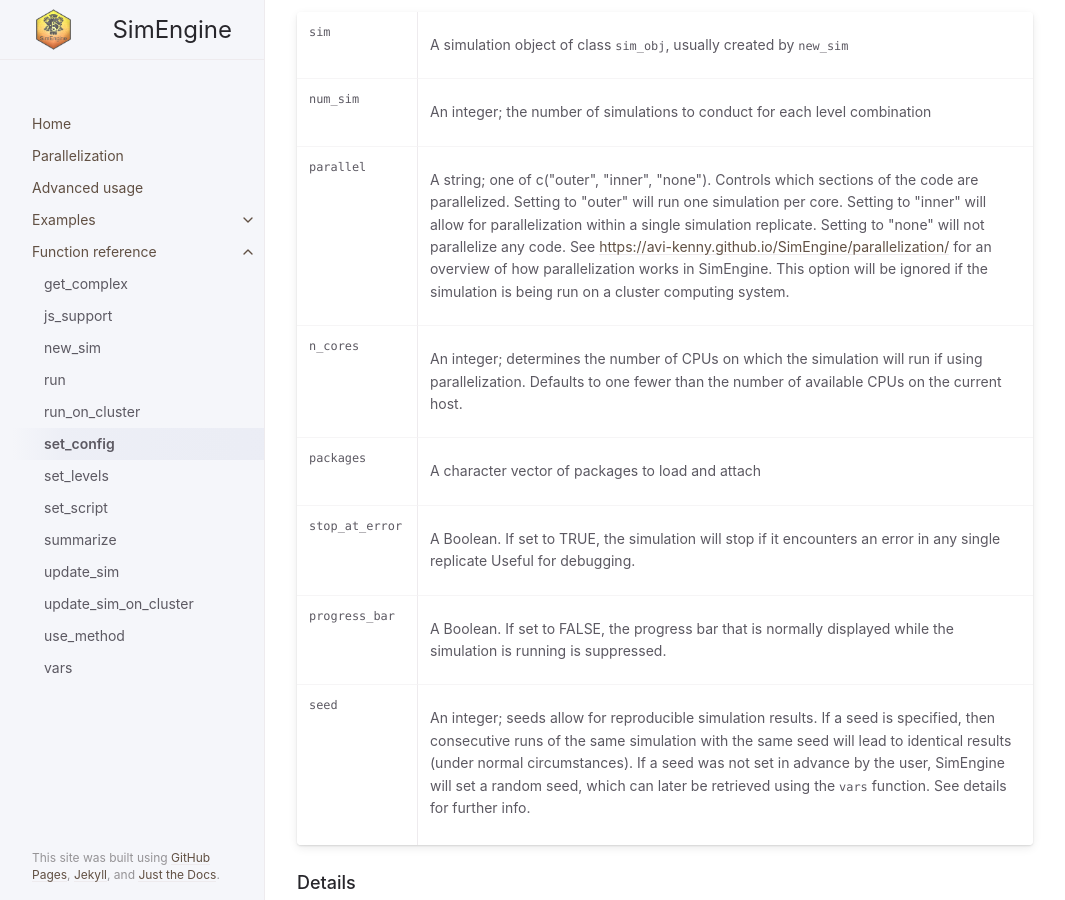
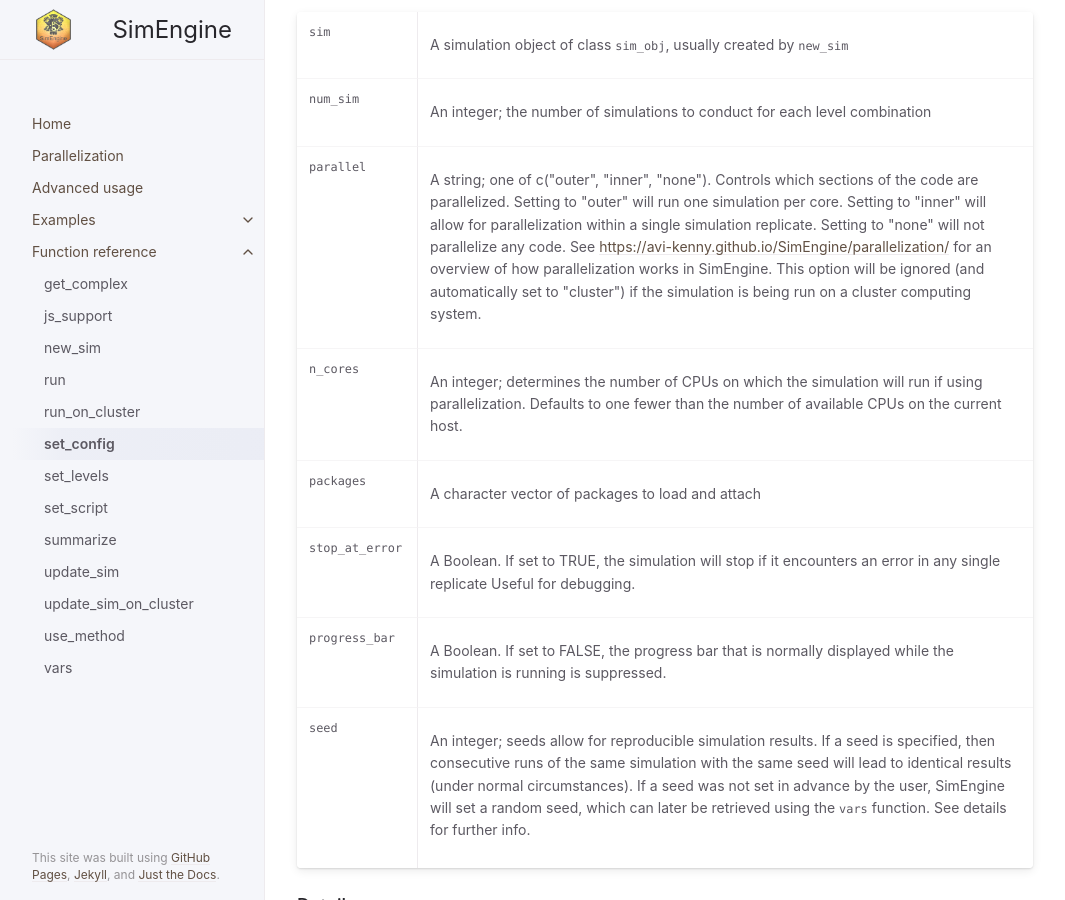
Before and after one commit to Avi-Kenny/SimEngine, a Jekyll site: the page built from docs/docs/function-reference/set_config.md, in a window 1280 px wide and 900 px high, scrolled down 794 px. Shown: the whole window, without its empty margins (107-1172 px from the left). Built offline with Jekyll 4.4.1, drawn with Linux system fonts in a browser that asks for light colours.

Commit message:
Minor wording changes

````diff
--- a/docs/docs/function-reference/set_config.md
+++ b/docs/docs/function-reference/set_config.md
@@ -61,8 +61,8 @@ within a single simulation replicate. Setting to &quot;none&quot; will not
 parallelize any code. See
 <a href="https://avi-kenny.github.io/SimEngine/parallelization/">https://avi-kenny.github.io/SimEngine/parallelization/</a> for an
 overview of how parallelization works in <span class="pkg">SimEngine</span>. This option
-will be ignored if the simulation is being run on a cluster computing
-system.</p>
+will be ignored (and automatically set to &quot;cluster&quot;) if the simulation is
+being run on a cluster computing system.</p>
 </td></tr>
 <tr valign="top"><td><span style='font-family:&quot;SFMono-Regular&quot;,Menlo,Consolas,Monospace; font-size:0.85em'>n_cores</span></td>
 <td>
--- a/vignettes/example_1.Rmd
+++ b/vignettes/example_1.Rmd
@@ -98,4 +98,4 @@ ggplot(data.frame(
   labs(color="Method", y="Power", x="Sample size (per group)")
 ```
 
-Of course, real applications will typically involve much more complex data generating mechanisms and analyses, but the code above illustrates the basic approach of simulation-based power calculation.
+Of course, real applications will typically involve much more complex data generating mechanisms and analyses, but the same basic principles illustrated in the code above will always apply to simulation-based power calculations.
````
Also changed, not shown: docs/docs/examples/example-1.md (+1 -1 lines), 2 other files.
